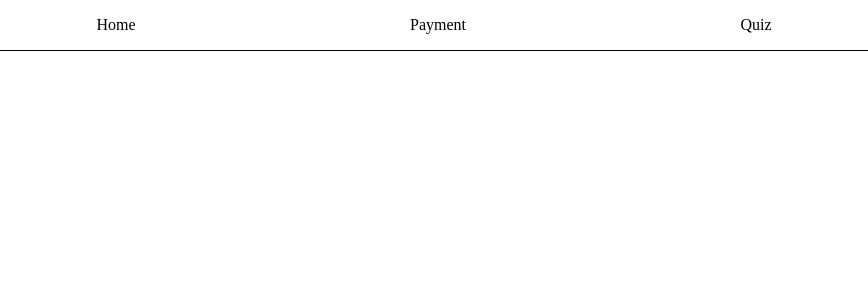
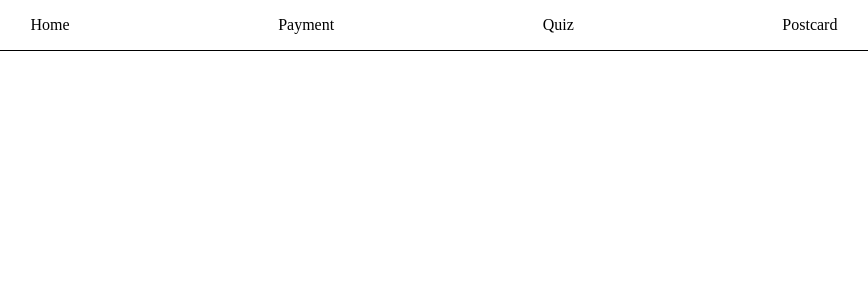
Before and after one commit to klinejessica/accessibility-app, an Angular app: page / in a window 1280 px wide. Shown: the top 300 px of the page, without its empty margins (226-1094 px from the left). Built offline with nearby package versions, Linux system fonts and the light colour scheme.

Commit message:
added postcard route

```diff
--- a/src/app/app.html
+++ b/src/app/app.html
@@ -4,7 +4,7 @@
             <li><a href="/">Home</a></li>
             <li><a href="/payment">Payment</a></li>
             <li><a href="/quiz">Quiz</a></li>
-            <!-- <li><a href="/postcard">Postcard</a></li> -->
+            <li><a href="/postcard">Postcard</a></li>
 
         </ul>
     </nav>
```
